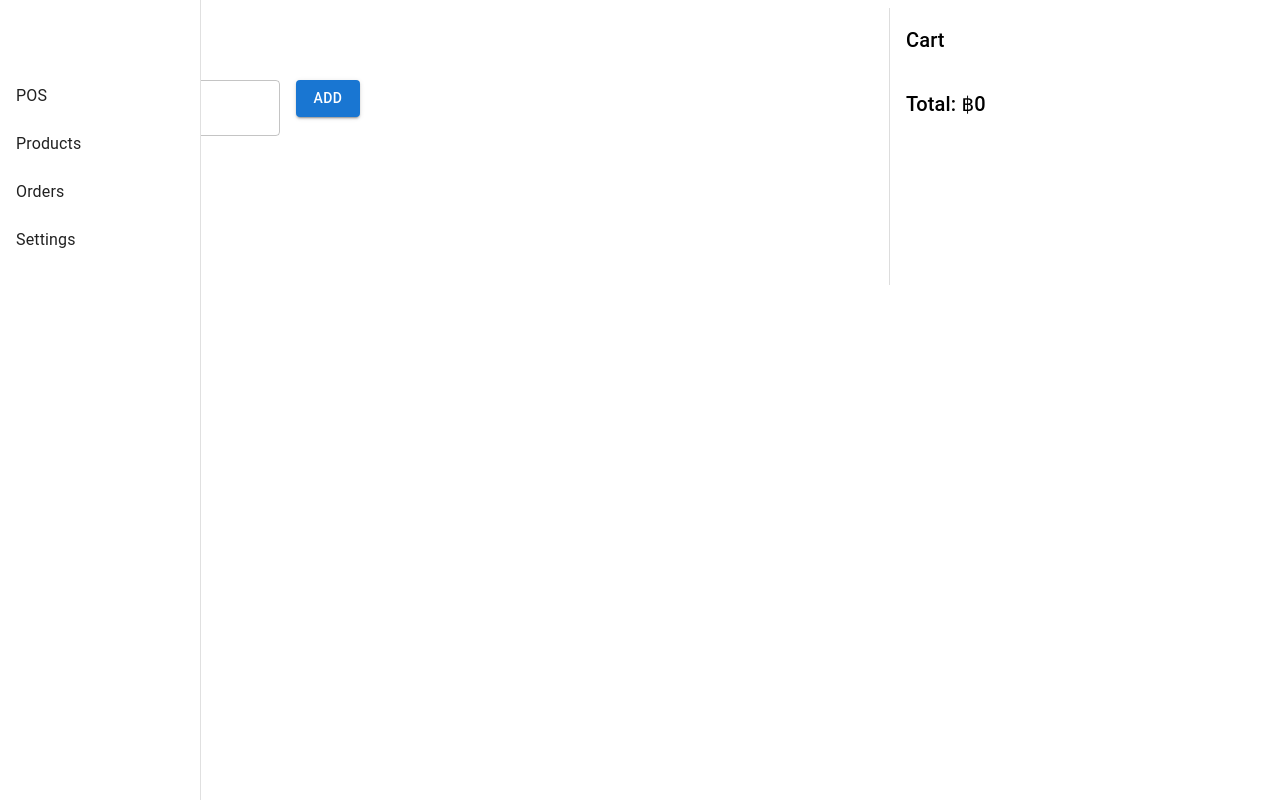
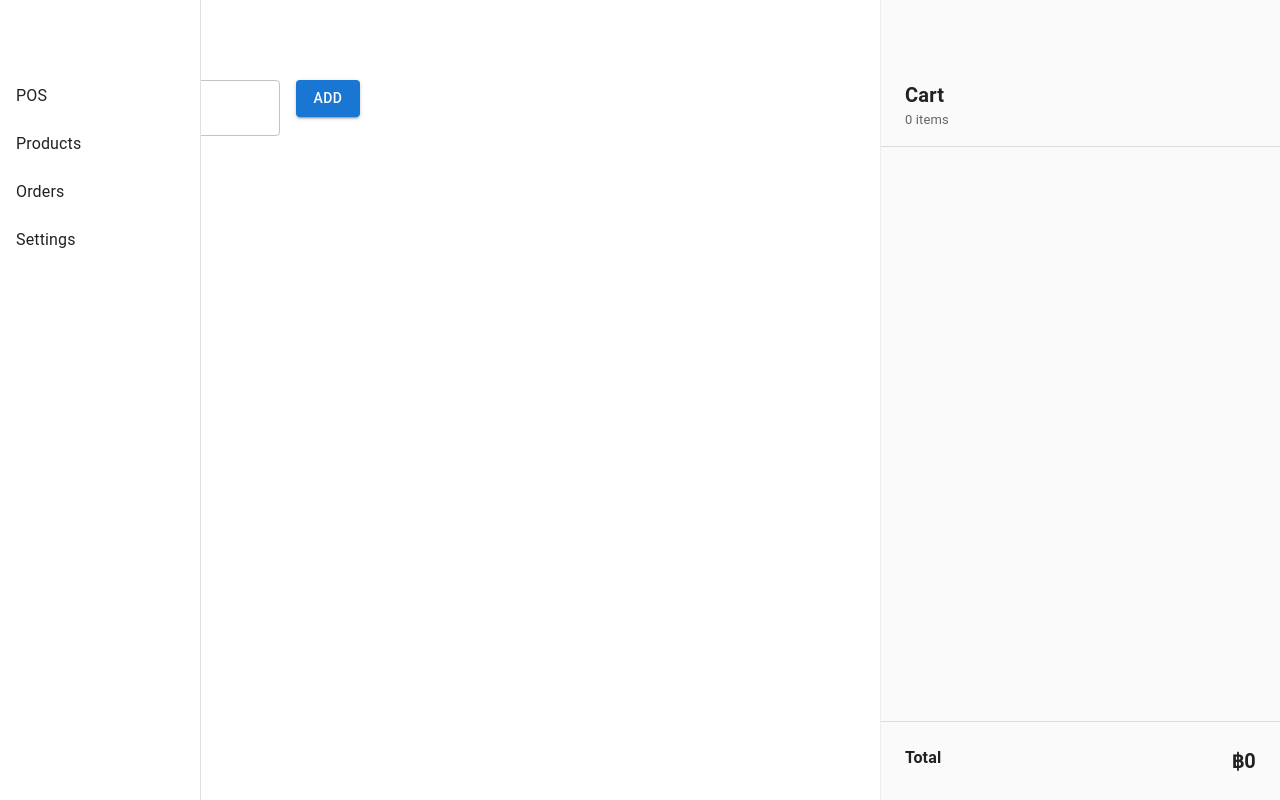
Before and after one commit to Pachared/QuickPOS, a React (Vite) app: page / in a window 1280 px wide. Built offline with nearby package versions, Linux system fonts and the light colour scheme.

Commit message:
Update Cart.tsx

```diff
--- a/src/components/Cart.tsx
+++ b/src/components/Cart.tsx
@@ -1,10 +1,14 @@
 import {
+  Drawer,
+  List,
+  IconButton,
+  Toolbar,
   Box,
   Typography,
-  List,
-  ListItem,
-  ListItemText,
-  IconButton,
+  Divider,
+  Paper,
+  Stack,
+  Chip,
 } from "@mui/material";
 
 import DeleteIcon from "@mui/icons-material/Delete";
@@ -21,40 +25,113 @@ interface Props {
   removeItem: (id: number) => void;
 }
 
+const drawerWidth = 400;
+
 export default function Cart({ cart, removeItem }: Props) {
   const total = cart.reduce((sum, item) => sum + item.price * item.qty, 0);
 
   return (
+    <Drawer
+      variant="permanent"
+      anchor="right"
+      sx={{
+        width: drawerWidth,
+        flexShrink: 0,
+        "& .MuiDrawer-paper": {
+          width: drawerWidth,
+          boxSizing: "border-box",
+          borderLeft: "1px solid #eee",
+          background: "#fafafa",
+        },
+      }}
+    >
+      <Toolbar />
+
+      {/* Header */}
+      <Box sx={{ px: 3, py: 2 }}>
+        <Typography fontSize={20} fontWeight={700}>
+          Cart
+        </Typography>
+
+        <Typography fontSize={13} color="text.secondary">
+          {cart.length} items
+        </Typography>
+      </Box>
+
+      <Divider />
+
+      {/* Cart Items */}
       <Box
         sx={{
-        width: 350,
-        borderLeft: "1px solid #ddd",
-        p: 2,
+          flex: 1,
+          overflowY: "auto",
+          px: 2,
+          py: 2,
         }}
       >
-      <Typography variant="h6">Cart</Typography>
+        <List disablePadding>
+          {cart.map((item) => (
+            <Paper
+              key={item.id}
+              elevation={0}
+              sx={{
+                p: 2,
+                mb: 1.5,
+                borderRadius: 3,
+                border: "1px solid #eee",
+                background: "#fff",
+              }}
+            >
+              <Stack direction="row" justifyContent="space-between">
+                <Box>
+                  <Typography fontWeight={600}>{item.name}</Typography>
 
-      <List>
-        {cart.map((item) => (
-          <ListItem
-            key={item.id}
-            secondaryAction={
-              <IconButton onClick={() => removeItem(item.id)}>
-                <DeleteIcon />
+                  <Typography
+                    fontSize={13}
+                    color="text.secondary"
+                    sx={{ mt: 0.3 }}
+                  >
+                    ฿{item.price.toLocaleString()}
+                  </Typography>
+
+                  <Chip
+                    size="small"
+                    label={`Qty: ${item.qty}`}
+                    sx={{ mt: 1 }}
+                  />
+                </Box>
+
+                <IconButton
+                  size="small"
+                  onClick={() => removeItem(item.id)}
+                  sx={{
+                    bgcolor: "#f5f5f5",
+                    "&:hover": {
+                      bgcolor: "#ffebee",
+                      color: "#d32f2f",
+                    },
+                  }}
+                >
+                  <DeleteIcon fontSize="small" />
                 </IconButton>
-            }
-          >
-            <ListItemText
-              primary={`${item.name} x${item.qty}`}
-              secondary={`฿${item.price * item.qty}`}
-            />
-          </ListItem>
+              </Stack>
+            </Paper>
           ))}
         </List>
+      </Box>
 
-      <Typography variant="h6" sx={{ mt: 2 }}>
-        Total: ฿{total}
+      <Divider />
+
+      {/* Total */}
+      <Box sx={{ p: 3 }}>
+        <Stack direction="row" justifyContent="space-between">
+          <Typography fontWeight={600}>Total</Typography>
+
+          <Typography fontSize={20} fontWeight={700}>
+            ฿{total.toLocaleString()}
           </Typography>
+        </Stack>
       </Box>
+    </Drawer>
   );
 }
```
Lines whose indentation alone changed are shown as unchanged.
